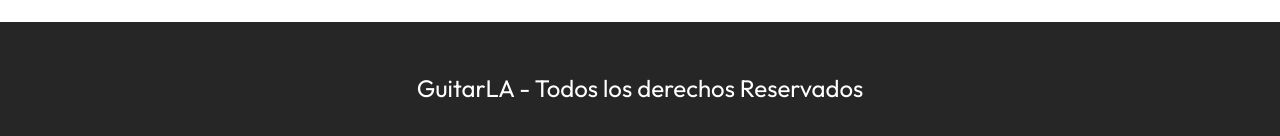
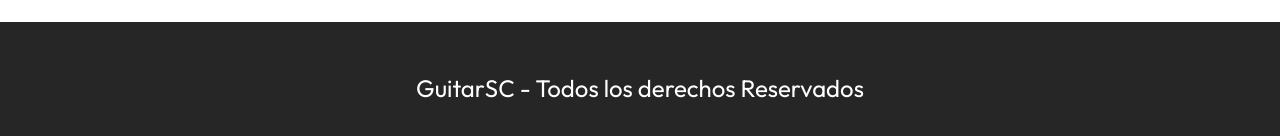
Before and after one commit to DarioSuarezL/GuitarSC, a Vue app: page / in a window 1280 px wide. Shown: the part 2663-2799 px from the top of the page. Built offline with nearby package versions, Linux system fonts and the light colour scheme.

Commit message:
Cambios para probar conexion ssh

```diff
--- a/src/components/Footer.vue
+++ b/src/components/Footer.vue
@@ -1,7 +1,7 @@
 <template>
     <footer class="bg-dark mt-5 py-5">
         <div class="container-xl">
-            <p class="text-white text-center fs-4 mt-4 m-md-0">GuitarLA - Todos los derechos Reservados</p>
+            <p class="text-white text-center fs-4 mt-4 m-md-0">GuitarSC - Todos los derechos Reservados</p>
         </div>
     </footer>
 </template>
```
